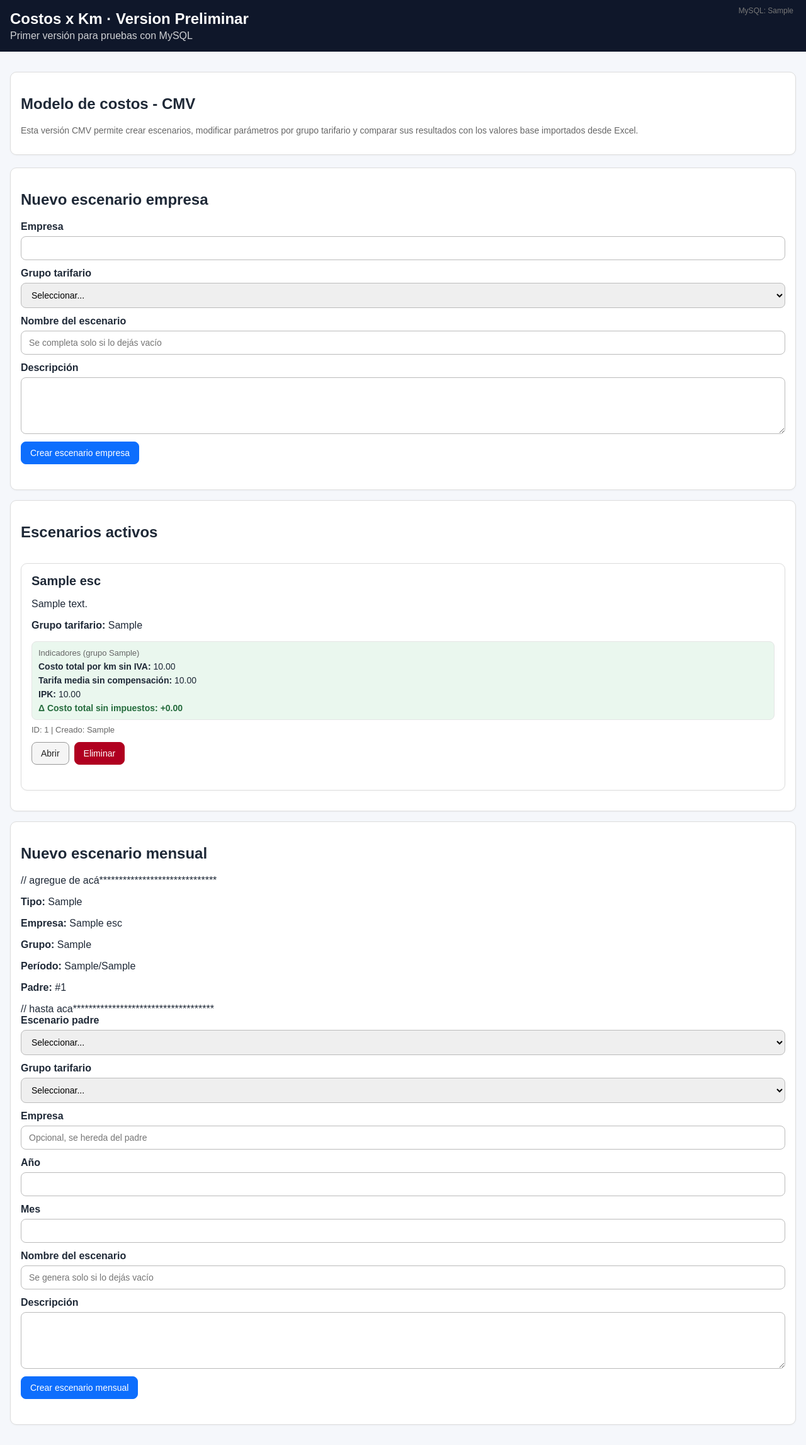
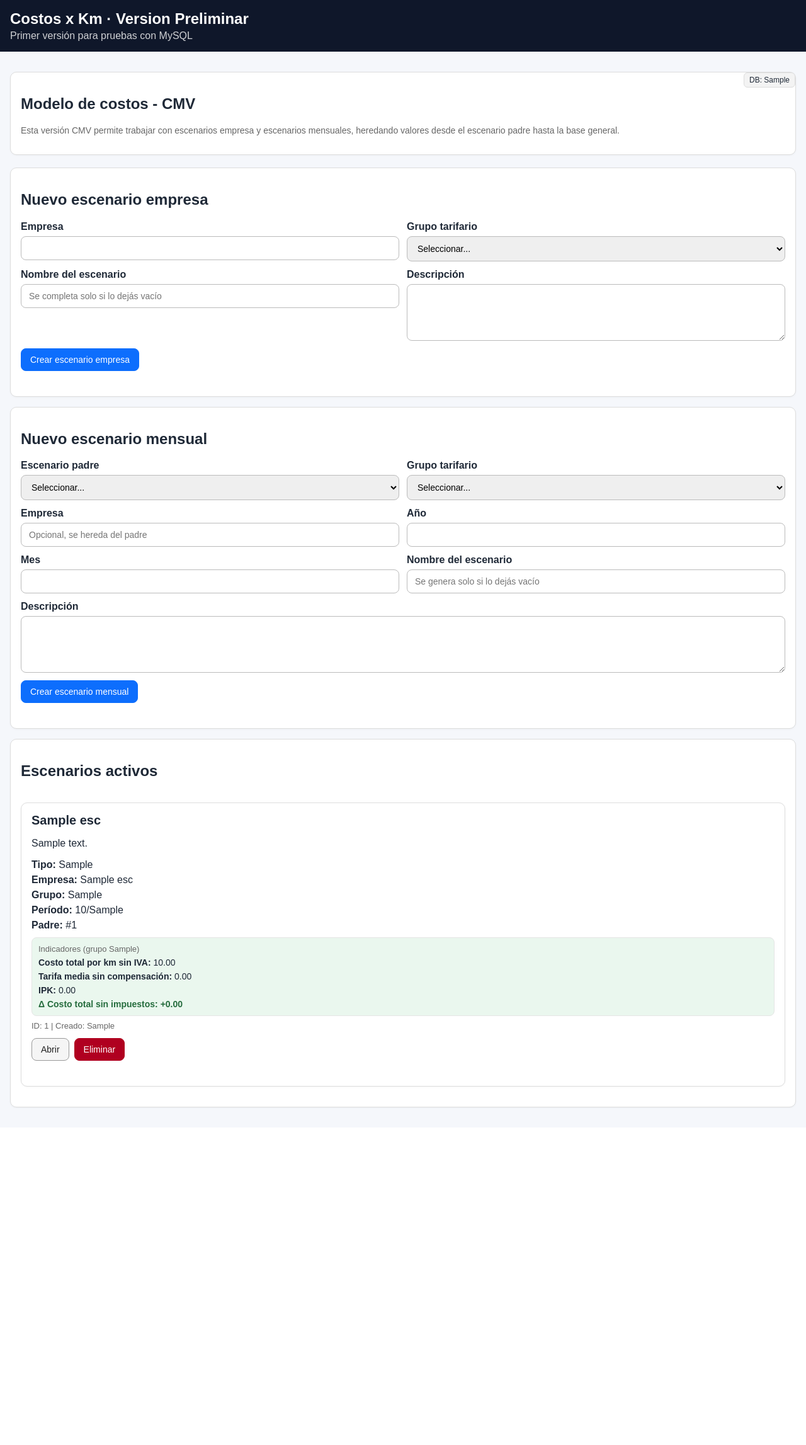
Before and after one commit to pruebastalp-ui/costos-km, a Flask app: template templates/index.html in a window 1280 px wide. Shown: the whole page at 63% size. After the commit the page ends 1760 px from the top, so only its background shows below. Run offline with Flask 3, Linux system fonts and the light colour scheme; the template is opened without the code that fills it: most values are stand-ins (such as "Sample title", 1, 10 or a date in 2020).

Commit message:
Implementacion de cambios en escenarios mensuales

```diff
--- a/app.py
+++ b/app.py
@@ -49,6 +49,20 @@ FORMAT_4_DEC = {
 }
 
 # hasta aca
+
+def next_period(anio, mes):
+    if not anio or not mes:
+        return None, None
+    anio = int(anio)
+    mes = int(mes)
+    if mes == 12:
+        return anio + 1, 1
+    return anio, mes + 1
+
+
+def build_monthly_name(empresa_nombre, anio, mes):
+    empresa = (empresa_nombre or "Escenario").strip()
+    return f"{empresa} - {anio:04d}-{mes:02d}"
 
 @app.route("/login", methods=["GET", "POST"])
 def login():
@@ -104,15 +118,13 @@ def get_param_value_with_inheritance(param_id, grupo_id, escenario_id):
     2. escenario padre (recursivo)
     3. valores_base
     """
-
     current_id = escenario_id
 
     while current_id:
         row = query_one(
             """
-            SELECT valor, escenario_padre_id
+            SELECT ve.valor
             FROM valores_escenario ve
-            JOIN escenarios e ON e.id = ve.escenario_id
             WHERE ve.parametro_id = %s
               AND ve.grupo_id = %s
               AND ve.escenario_id = %s
@@ -124,7 +136,6 @@ def get_param_value_with_inheritance(param_id, grupo_id, escenario_id):
         if row and row["valor"] is not None:
             return float(row["valor"])
 
-        # subir al padre
         parent = query_one(
             "SELECT escenario_padre_id FROM escenarios WHERE id = %s",
             (current_id,)
@@ -132,41 +143,42 @@ def get_param_value_with_inheritance(param_id, grupo_id, escenario_id):
 
         current_id = parent["escenario_padre_id"] if parent else None
 
-    # fallback a base
     base = query_one(
         """
         SELECT valor
         FROM valores_base
         WHERE parametro_id = %s
           AND grupo_id = %s
+        LIMIT 1
         """,
         (param_id, grupo_id)
     )
 
     return float(base["valor"]) if base and base["valor"] is not None else 0.0
 
+
 def load_parameters_with_values(scenario_id=None):
     rows = query_all(
         """
         SELECT p.id AS parametro_id,
-           p.codigo,
-           p.modulo,
-           p.descripcion,
-           p.unidad,
-           g.id AS grupo_id,
-           g.codigo AS grupo_codigo,
-           g.nombre AS grupo_nombre,
-           b.valor AS valor_base,
-           v.valor AS valor_escenario
+               p.codigo,
+               p.modulo,
+               p.descripcion,
+               p.unidad,
+               g.id AS grupo_id,
+               g.codigo AS grupo_codigo,
+               g.nombre AS grupo_nombre,
+               b.valor AS valor_base,
+               v.valor AS valor_escenario
         FROM definiciones_parametros p
         CROSS JOIN grupos_tarifarios g
         LEFT JOIN valores_base b
-           ON b.parametro_id = p.id
-           AND b.grupo_id = g.id
+               ON b.parametro_id = p.id
+              AND b.grupo_id = g.id
         LEFT JOIN valores_escenario v
-           ON v.parametro_id = p.id
-           AND v.grupo_id = g.id
-           AND v.escenario_id = %s
+               ON v.parametro_id = p.id
+              AND v.grupo_id = g.id
+              AND v.escenario_id = %s
         ORDER BY p.modulo, p.id, g.orden
         """,
         (scenario_id if scenario_id else -1,)
@@ -197,11 +209,14 @@ def load_parameters_with_values(scenario_id=None):
 
         base_value = float(r["valor_base"]) if r["valor_base"] is not None else 0.0
 
-        effective = get_param_value_with_inheritance(
-            r["parametro_id"],
-            r["grupo_id"],
-            scenario_id
-        )
+        if scenario_id:
+            effective = get_param_value_with_inheritance(
+                r["parametro_id"],
+                r["grupo_id"],
+                scenario_id
+            )
+        else:
+            effective = base_value
 
         grouped[modulo][codigo]["values"][grupo_codigo] = effective
         grouped[modulo][codigo]["base_values"][grupo_codigo] = base_value
--- a/templates/index.html
+++ b/templates/index.html
@@ -1,20 +1,30 @@
 {% extends "base.html" %}
 {% block content %}
-<div style="position:absolute; top:10px; right:20px; font-size:12px; color:#777;">
-  MySQL: {{ mysql_host }}
-</div>
+
 <style>
   .page-header {
     margin-bottom: 20px;
+    position: relative;
   }
 
   .muted {
     color: #666;
   }
 
+  .db-badge {
+    position: absolute;
+    top: 0;
+    right: 0;
+    font-size: 12px;
+    padding: 4px 8px;
+    background: #f3f3f3;
+    border-radius: 6px;
+    border: 1px solid #ddd;
+  }
+
   .grid-cards {
     display: grid;
-    grid-template-columns: repeat(auto-fit, minmax(320px, 1fr));
+    grid-template-columns: repeat(auto-fit, minmax(340px, 1fr));
     gap: 16px;
     margin-top: 18px;
   }
@@ -26,26 +36,6 @@
     padding: 16px;
     box-shadow: 0 1px 3px rgba(0,0,0,0.04);
   }
-
-  .kpi-card-up {
-  background: #fdeaea;
-  border-color: #e5bcbc;
-}
-
-.kpi-card-down {
-  background: #eaf7ee;
-  border-color: #b7d7c0;
-}
-
-.kpi-delta-up {
-  color: #a94442;
-  font-weight: 700;
-}
-
-.kpi-delta-down {
-  color: #256c3d;
-  font-weight: 700;
-}
 
   .scenario-header {
     display: flex;
@@ -81,7 +71,7 @@
 
   .form-grid {
     display: grid;
-    grid-template-columns: 1fr;
+    grid-template-columns: 1fr 1fr;
     gap: 12px;
   }
 
@@ -95,17 +85,9 @@
     font-weight: 600;
   }
 
+  .form-row input,
+  .form-row textarea,
   .form-row select {
-  width: 100%;
-  padding: 10px 12px;
-  border: 1px solid #bbb;
-  border-radius: 8px;
-  font-size: 14px;
-  box-sizing: border-box;
-}
-
-  .form-row input,
-  .form-row textarea {
     width: 100%;
     padding: 10px 12px;
     border: 1px solid #bbb;
@@ -169,13 +151,44 @@
     color: #666;
     margin-top: 8px;
   }
+
+  .kpi-card-up {
+    background: #fdeaea;
+    border-color: #e5bcbc;
+  }
+
+  .kpi-card-down {
+    background: #eaf7ee;
+    border-color: #b7d7c0;
+  }
+
+  .kpi-delta-up {
+    color: #a94442;
+    font-weight: 700;
+  }
+
+  .kpi-delta-down {
+    color: #256c3d;
+    font-weight: 700;
+  }
+
+  .info-list p {
+    margin: 6px 0;
+  }
+
+  @media (max-width: 900px) {
+    .form-grid {
+      grid-template-columns: 1fr;
+    }
+  }
 </style>
 
 <section class="card page-header">
+  <div class="db-badge">DB: {{ mysql_host }}</div>
   <h1>Modelo de costos - {{ VERSION_TIPO }}</h1>
   <p class="muted">
-    Esta versión {{ VERSION_TIPO }} permite crear escenarios, modificar parámetros por grupo tarifario
-    y comparar sus resultados con los valores base importados desde Excel.
+    Esta versión {{ VERSION_TIPO }} permite trabajar con escenarios empresa y escenarios mensuales,
+    heredando valores desde el escenario padre hasta la base general.
   </p>
 </section>
 
@@ -218,114 +231,7 @@
 </section>
 
 <section class="card">
-  <h2>Escenarios activos</h2>
-
-  {% if escenarios %}
-    <div class="grid-cards">
-      {% for esc in escenarios %}
-      <div class="card">
-        <div class="scenario-header">
-          <h3 class="scenario-title">
-            <a href="{{ url_for('escenario', scenario_id=esc.id) }}">{{ esc.nombre }}</a>
-          </h3>
-
-          {% if esc.es_base %}
-            <span class="badge-base">Base</span>
-          {% endif %}
-        </div>
-
-      <p>{{ esc.descripcion or "Sin descripción." }}</p>
-
-      <p><strong>Grupo tarifario:</strong> {{ esc.grupo_codigo or "-" }}</p>
-
-       {% if esc.costo_total_km_sin_iva_grupo is not none %}
-          {% set costo_sin_imp = esc.costo_total_sin_imp_grupo if esc.costo_total_sin_imp_grupo is not none else 0 %}
-          {% set costo_sin_imp_base = esc.costo_total_sin_imp_base_grupo if esc.costo_total_sin_imp_base_grupo is not none else 0 %}
-          {% set delta_costo_sin_imp = costo_sin_imp - costo_sin_imp_base %}
-          {% set kpi_card_class = "kpi-card-down" if delta_costo_sin_imp <= 0 else "kpi-card-up" %}
-          {% set kpi_delta_class = "kpi-delta-down" if delta_costo_sin_imp <= 0 else "kpi-delta-up" %}
-
-          <div class="scenario-kpis {{ kpi_card_class }}"
-              style="margin-top:10px; padding:10px; border:1px solid #e5e5e5; border-radius:8px;">
-
-            <div style="font-size:13px; color:#666; margin-bottom:6px;">
-              Indicadores (grupo {{ esc.grupo_codigo }})
-            </div>
-
-            <div style="display:grid; grid-template-columns:1fr; gap:6px; font-size:14px;">
-
-              <div>
-                <strong>Costo total por km sin IVA:</strong>
-                {{ '%.2f'|format(esc.costo_total_km_sin_iva_grupo) }}
-              </div>
-
-              <div>
-                <strong>Tarifa media sin compensación:</strong>
-                {{ '%.2f'|format(esc.tarifa_media_grupo) }}
-              </div>
-
-              <div>
-                <strong>IPK:</strong>
-                {{ '%.2f'|format(esc.ipk_grupo) }}
-              </div>
-
-              <div class="{{ kpi_delta_class }}">
-                <strong>Δ Costo total sin impuestos:</strong>
-                {{ '%+.2f'|format(delta_costo_sin_imp) }}
-              </div>
-
-            </div>
-          </div>
-        {% endif %}
-
-        <div class="scenario-meta">
-          ID: {{ esc.id }}
-          {% if esc.creado_en %}
-            | Creado: {{ esc.creado_en }}
-          {% endif %}
-        </div>
-
-        <div class="actions">
-          <a class="btn" href="{{ url_for('escenario', scenario_id=esc.id) }}">Abrir</a>
-
-          {% if not esc.es_base %}
-          <form
-            method="post"
-            action="{{ url_for('eliminar_escenario', scenario_id=esc.id) }}"
-            onsubmit="return confirm('¿Eliminar este escenario?');"
-            style="display:inline;"
-          >
-            <button type="submit" class="btn btn-danger">Eliminar</button>
-          </form>
-          {% endif %}
-        </div>
-      </div>
-      {% endfor %}
-    </div>
-  {% else %}
-    <div class="empty-state">
-      No hay escenarios activos todavía.
-    </div>
-  {% endif %}
-</section>
-
-<section class="card">
   <h2>Nuevo escenario mensual</h2>
-
-// agregue de acá******************************
-<p><strong>Tipo:</strong> {{ esc.tipo_escenario or "-" }}</p>
-<p><strong>Empresa:</strong> {{ esc.empresa_nombre or "-" }}</p>
-<p><strong>Grupo:</strong> {{ esc.grupo_codigo or "-" }}</p>
-
-{% if esc.periodo_anio and esc.periodo_mes %}
-<p><strong>Período:</strong> {{ esc.periodo_mes }}/{{ esc.periodo_anio }}</p>
-{% endif %}
-
-{% if esc.escenario_padre_id %}
-<p><strong>Padre:</strong> #{{ esc.escenario_padre_id }}</p>
-{% endif %}
-// hasta aca************************************
-
   <form method="post" action="{{ url_for('nuevo_escenario') }}">
     <input type="hidden" name="tipo_escenario" value="mensual">
 
@@ -372,7 +278,7 @@
         <input type="text" id="nombre_mensual" name="nombre" placeholder="Se genera solo si lo dejás vacío">
       </div>
 
-      <div class="form-row">
+      <div class="form-row" style="grid-column: 1 / -1;">
         <label for="descripcion_mensual">Descripción</label>
         <textarea id="descripcion_mensual" name="descripcion"></textarea>
       </div>
@@ -384,4 +290,106 @@
   </form>
 </section>
 
+<section class="card">
+  <h2>Escenarios activos</h2>
+
+  {% if escenarios %}
+    <div class="grid-cards">
+      {% for esc in escenarios %}
+      <div class="card">
+        <div class="scenario-header">
+          <h3 class="scenario-title">
+            <a href="{{ url_for('escenario', scenario_id=esc.id) }}">{{ esc.nombre }}</a>
+          </h3>
+
+          {% if esc.es_base %}
+            <span class="badge-base">Base</span>
+          {% endif %}
+        </div>
+
+        <p>{{ esc.descripcion or "Sin descripción." }}</p>
+
+        <div class="info-list">
+          <p><strong>Tipo:</strong> {{ esc.tipo_escenario or "-" }}</p>
+          <p><strong>Empresa:</strong> {{ esc.empresa_nombre or "-" }}</p>
+          <p><strong>Grupo:</strong> {{ esc.grupo_codigo or "-" }}</p>
+
+          {% if esc.periodo_anio and esc.periodo_mes %}
+            <p><strong>Período:</strong> {{ '%02d'|format(esc.periodo_mes) }}/{{ esc.periodo_anio }}</p>
+          {% endif %}
+
+          {% if esc.escenario_padre_id %}
+            <p><strong>Padre:</strong> #{{ esc.escenario_padre_id }}</p>
+          {% endif %}
+        </div>
+
+        {% if esc.costo_total_km_sin_iva_grupo is not none %}
+          {% set costo_sin_imp = esc.costo_total_sin_imp_grupo if esc.costo_total_sin_imp_grupo is not none else 0 %}
+          {% set costo_sin_imp_base = esc.costo_total_sin_imp_base_grupo if esc.costo_total_sin_imp_base_grupo is not none else 0 %}
+          {% set delta_costo_sin_imp = costo_sin_imp - costo_sin_imp_base %}
+          {% set kpi_card_class = "kpi-card-down" if delta_costo_sin_imp <= 0 else "kpi-card-up" %}
+          {% set kpi_delta_class = "kpi-delta-down" if delta_costo_sin_imp <= 0 else "kpi-delta-up" %}
+
+          <div class="scenario-kpis {{ kpi_card_class }}"
+               style="margin-top:10px; padding:10px; border:1px solid #e5e5e5; border-radius:8px;">
+
+            <div style="font-size:13px; color:#666; margin-bottom:6px;">
+              Indicadores (grupo {{ esc.grupo_codigo }})
+            </div>
+
+            <div style="display:grid; grid-template-columns:1fr; gap:6px; font-size:14px;">
+              <div>
+                <strong>Costo total por km sin IVA:</strong>
+                {{ '%.2f'|format(esc.costo_total_km_sin_iva_grupo) }}
+              </div>
+
+              <div>
+                <strong>Tarifa media sin compensación:</strong>
+                {{ '%.2f'|format(esc.tarifa_media_grupo or 0) }}
+              </div>
+
+              <div>
+                <strong>IPK:</strong>
+                {{ '%.2f'|format(esc.ipk_grupo or 0) }}
+              </div>
+
+              <div class="{{ kpi_delta_class }}">
+                <strong>Δ Costo total sin impuestos:</strong>
+                {{ '%+.2f'|format(delta_costo_sin_imp) }}
+              </div>
+            </div>
+          </div>
+        {% endif %}
+
+        <div class="scenario-meta">
+          ID: {{ esc.id }}
+          {% if esc.creado_en %}
+            | Creado: {{ esc.creado_en }}
+          {% endif %}
+        </div>
+
+        <div class="actions">
+          <a class="btn" href="{{ url_for('escenario', scenario_id=esc.id) }}">Abrir</a>
+
+          {% if not esc.es_base %}
+          <form
+            method="post"
+            action="{{ url_for('eliminar_escenario', scenario_id=esc.id) }}"
+            onsubmit="return confirm('¿Eliminar este escenario?');"
+            style="display:inline;"
+          >
+            <button type="submit" class="btn btn-danger">Eliminar</button>
+          </form>
+          {% endif %}
+        </div>
+      </div>
+      {% endfor %}
+    </div>
+  {% else %}
+    <div class="empty-state">
+      No hay escenarios activos todavía.
+    </div>
+  {% endif %}
+</section>
+
 {% endblock %}
```
